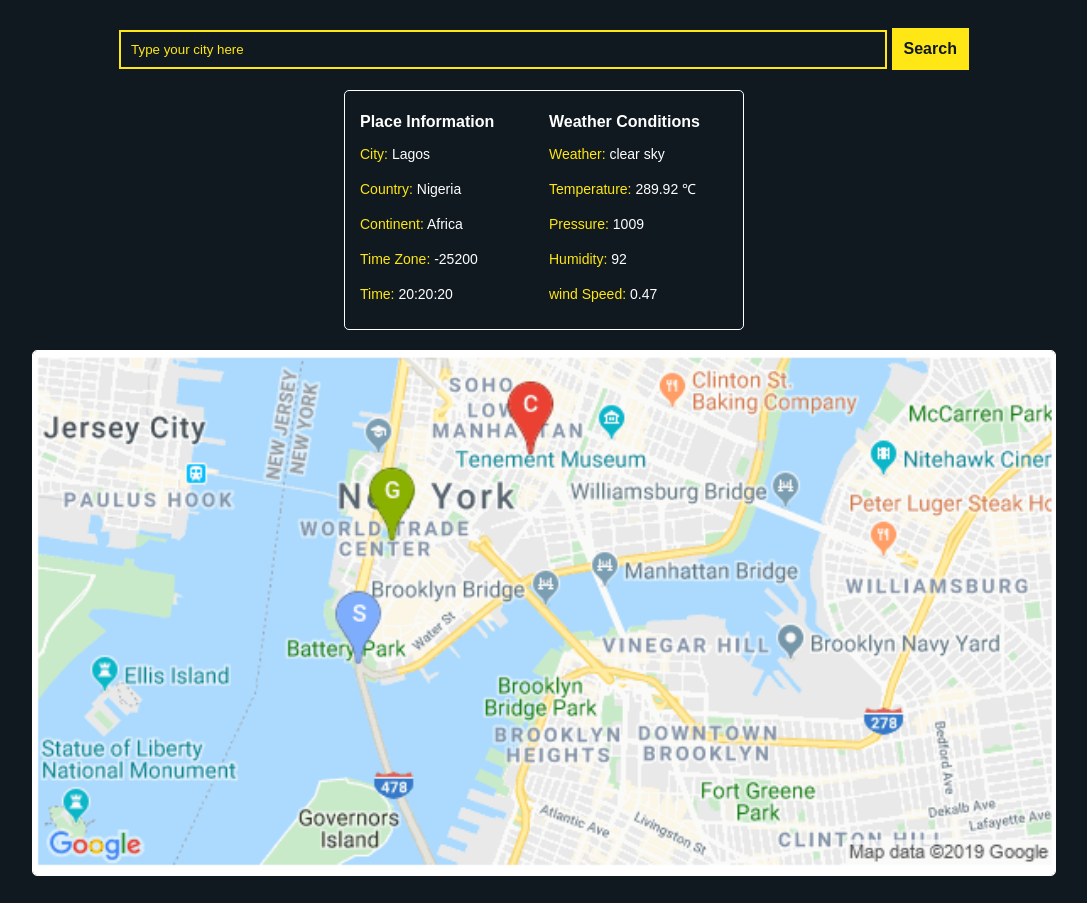
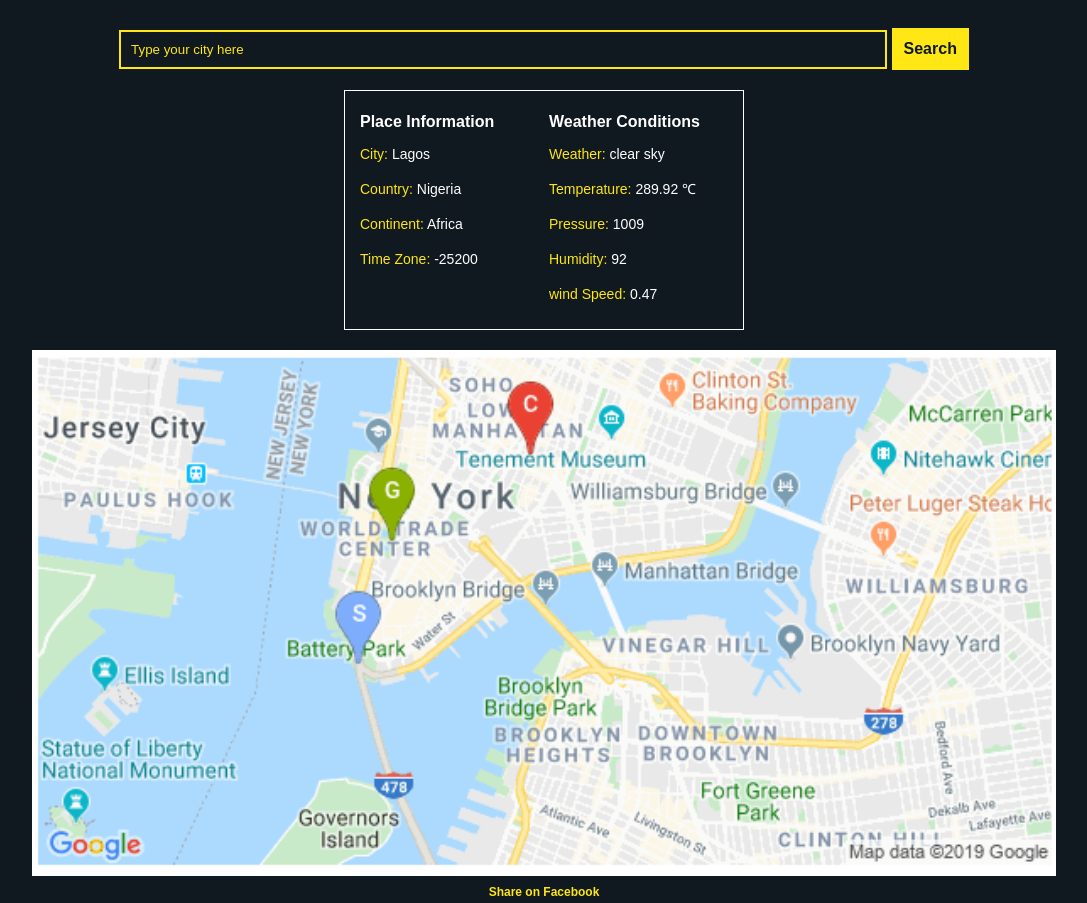
Before and after one commit to greatkay-olowo/Geo-Search, a website: page index.html in a window 1280 px wide. Shown: the part 68-971 px from the top of the page, without its empty margins (96-1183 px from the left). Before the commit the page ends 944 px from the top, so only its background shows below. Drawn offline with Linux system fonts and the light colour scheme; a web font is replaced by a local one.

Commit message:
add share button, remove time in template

```diff
--- a/app.js
+++ b/app.js
@@ -0,0 +1,16 @@
+// Share on facebook
+
+const facebookShare = document.querySelector('[data-js="facebook-share"]');
+
+facebookShare.addEventListener("click", e => {
+	e.preventDefault();
+	let facebookWindow = window.open(
+		"https://www.facebook.com/sharer/sharer.php?u=" + document.URL,
+		"facebook-popup",
+		"height=300,width=600",
+	);
+	if (facebookWindow.focus) {
+		facebookWindow.focus();
+	}
+	return false;
+});
--- a/index.html
+++ b/index.html
@@ -24,7 +24,6 @@
 		<title>Geo Search</title>
 	</head>
 	<body>
-		<div></div>
 
 		<!-- logo -->
 		<h1 class="logo-text">GEO SEARCH</h1>
@@ -47,7 +46,6 @@
 						<p class="info-city-p">Country: <span>Nigeria</span></p>
 						<p class="info-city-p">Continent: <span>Africa</span></p>
 						<p class="info-city-p">Time Zone: <span>-25200</span></p>
-						<p class="info-city-p">Time: <span>20:20:20</span></p>
 					</div>
 					<div class="info-weather info-container">
 						<h2 class="info-city-header">Weather Conditions</h2>
@@ -58,8 +56,8 @@
 						<p class="info-city-p">wind Speed: <span>0.47</span></p>
 					</div>
 				</div>
-				<div ><a href="#" target="_blank"><img class="map cell" src="./assets/map.PNG" alt="map"></a></div>
-
+				<div ><img class="map cell" src="./assets/map.PNG" alt="map"></div>
+				<div class="facebook-share cell" data-js="facebook-share">Share on Facebook</button>
 			</div>
 		</div>
 		<script src="app.js"></script>
--- a/style.css
+++ b/style.css
@@ -84,7 +84,6 @@ body {
 
 .cell {
 	border: 1px solid white;
-	border-radius: 5px;
 	margin: auto;
 	max-width: 80%;
 	width: 50%;
@@ -160,3 +159,23 @@ body {
 		padding: 0;
 	}
 }
+
+.facebook-share {
+	background-color: var(--colour-1);
+	color: var(--color-2);
+	font-size: 12px;
+	font-weight: bold;
+	transition: 0.5s ease-out;
+	cursor: pointer;
+	max-width: 200px;
+	text-align: center;
+	width: 50%;
+	margin: auto;
+	padding: 5px;
+	border: none;
+	margin-top: 5px;
+}
+.facebook-share:hover {
+	background-color: var(--color-2);
+	color: var(--colour-1);
+}
```
